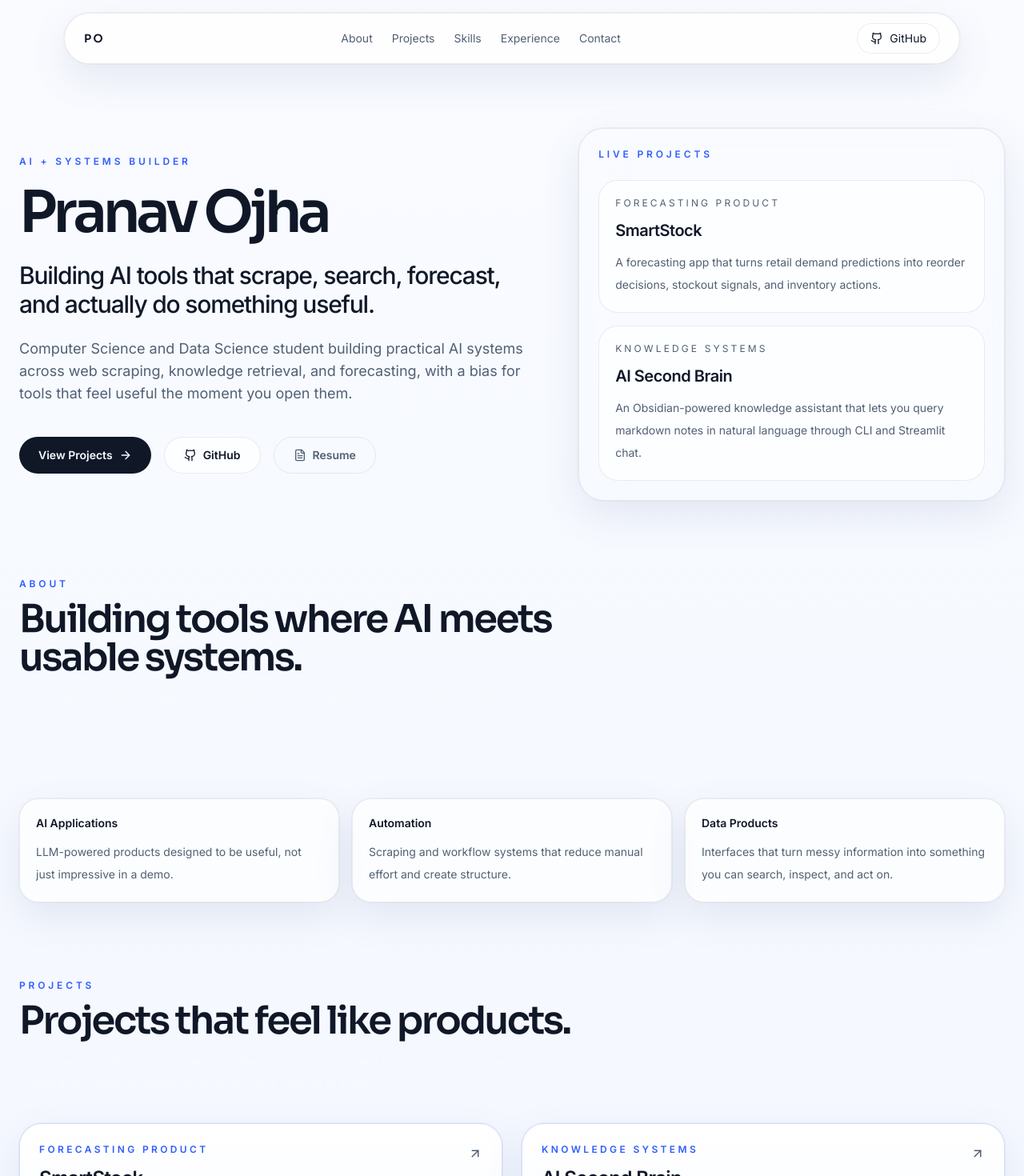
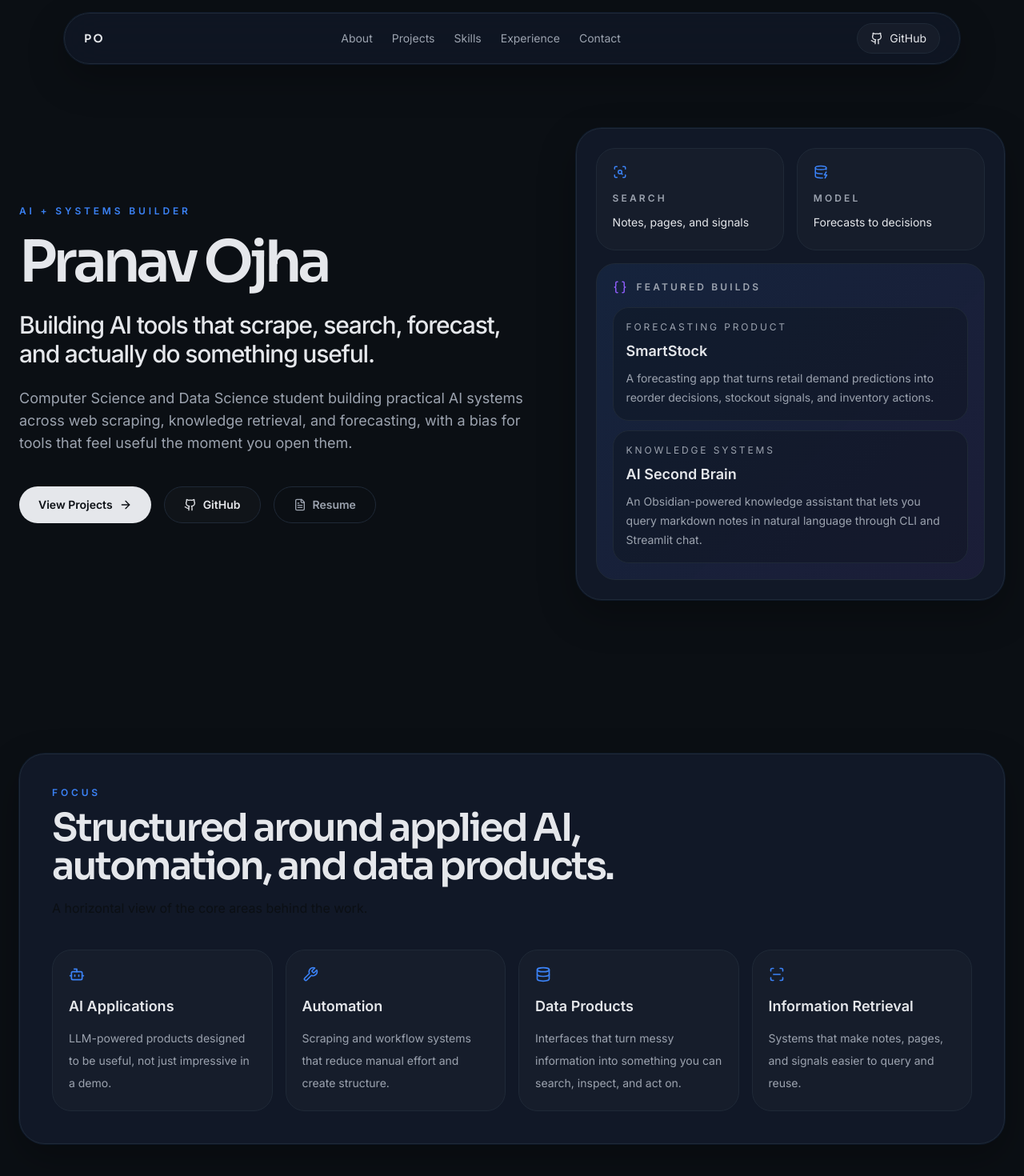
Before and after one commit to Pranavojhaa/project-portfolio, a React (Vite) app: page / in a window 1280 px wide. Shown: the top 1470 px of the page at 80% size. Built offline with nearby package versions, Linux system fonts and the light colour scheme.

Commit message:
Redesign portfolio layout and theme

```diff
--- a/src/App.jsx
+++ b/src/App.jsx
@@ -1,4 +1,5 @@
 import { motion } from "framer-motion";
+import { Bot, Database, ScanLine, Wrench } from "lucide-react";
 import { useState } from "react";
 import { ContactSection } from "./components/ContactSection";
 import { Footer } from "./components/Footer";
@@ -13,54 +14,82 @@ import { about, experience, projects, skills } from "./data/portfolio";
 
 function App() {
   const [selectedProject, setSelectedProject] = useState(null);
+  const valueItems = [
+    {
+      title: "AI Applications",
+      copy: "LLM-powered products designed to be useful, not just impressive in a demo.",
+      icon: Bot,
+    },
+    {
+      title: "Automation",
+      copy: "Scraping and workflow systems that reduce manual effort and create structure.",
+      icon: Wrench,
+    },
+    {
+      title: "Data Products",
+      copy: "Interfaces that turn messy information into something you can search, inspect, and act on.",
+      icon: Database,
+    },
+    {
+      title: "Information Retrieval",
+      copy: "Systems that make notes, pages, and signals easier to query and reuse.",
+      icon: ScanLine,
+    },
+  ];
 
   return (
-    <div className="min-h-screen overflow-x-hidden bg-[linear-gradient(180deg,#f9fbff_0%,#f3f7ff_45%,#eef4ff_100%)] text-ink">
+    <div className="min-h-screen overflow-x-hidden bg-base text-ink">
       <div className="fixed inset-0 -z-10 bg-grid bg-[size:48px_48px] opacity-[0.035]" />
-      <div className="fixed inset-0 -z-10 bg-[radial-gradient(circle_at_14%_12%,rgba(49,94,251,0.16),transparent_24%),radial-gradient(circle_at_82%_18%,rgba(20,184,166,0.10),transparent_20%),radial-gradient(circle_at_50%_58%,rgba(255,255,255,0.72),transparent_28%)]" />
-      <div className="pointer-events-none fixed inset-x-0 top-0 -z-10 h-40 bg-[linear-gradient(180deg,rgba(249,251,255,0.94),rgba(249,251,255,0))]" />
+      <div className="fixed inset-0 -z-10 bg-[radial-gradient(circle_at_14%_12%,rgba(59,130,246,0.14),transparent_24%),radial-gradient(circle_at_82%_18%,rgba(139,92,246,0.12),transparent_20%)]" />
+      <div className="pointer-events-none fixed inset-x-0 top-0 -z-10 h-40 bg-[linear-gradient(180deg,rgba(11,15,20,0.96),rgba(11,15,20,0))]" />
 
       <Navbar />
       <Hero />
 
-      <main className="px-4 pb-16 sm:px-6">
-        <div className="mx-auto flex w-full max-w-7xl flex-col gap-24">
+      <main className="pb-20">
+        <section className="px-4 py-20 sm:px-6">
+          <div className="mx-auto max-w-7xl">
+            <div className="rounded-[32px] border border-line bg-panel p-8 shadow-glow sm:p-10">
               <Section
                 id="about"
-            eyebrow="About"
-            title="Building tools where AI meets usable systems."
-            description={about}
+                eyebrow="Focus"
+                title="Structured around applied AI, automation, and data products."
+                description="A horizontal view of the core areas behind the work."
+                className="mb-0"
               >
+                <div className="grid gap-4 sm:grid-cols-2 xl:grid-cols-4">
+                  {valueItems.map((item) => {
+                    const Icon = item.icon;
+                    return (
                       <motion.div
+                        key={item.title}
                         initial={{ opacity: 0, y: 20 }}
                         whileInView={{ opacity: 1, y: 0 }}
                         viewport={{ once: true, amount: 0.3 }}
-              transition={{ duration: 0.5 }}
-              className="grid gap-4 md:grid-cols-3"
+                        transition={{ duration: 0.45 }}
+                        className="flex h-full flex-col rounded-[24px] border border-line bg-[rgba(255,255,255,0.02)] p-5"
                       >
-              {[
-                ["AI Applications", "LLM-powered products designed to be useful, not just impressive in a demo."],
-                ["Automation", "Scraping and workflow systems that reduce manual effort and create structure."],
-                ["Data Products", "Interfaces that turn messy information into something you can search, inspect, and act on."],
-              ].map(([title, copy]) => (
-                <div
-                  key={title}
-                  className="rounded-[24px] border border-line bg-white/70 p-5 shadow-glow backdrop-blur-sm"
-                >
-                  <p className="text-sm font-semibold text-ink">{title}</p>
-                  <p className="mt-3 text-sm leading-7 text-slate">{copy}</p>
+                        <Icon size={20} className="text-accent" />
+                        <p className="mt-4 text-lg font-semibold text-ink">{item.title}</p>
+                        <p className="mt-3 text-sm leading-7 text-slate">{item.copy}</p>
+                      </motion.div>
+                    );
+                  })}
                 </div>
-              ))}
-            </motion.div>
               </Section>
+            </div>
+          </div>
+        </section>
 
+        <section className="border-y border-line bg-baseAlt/30 px-4 py-20 sm:px-6">
+          <div className="mx-auto max-w-7xl">
             <Section
               id="projects"
               eyebrow="Projects"
-            title="Projects that feel like products."
-            description="Each one is built to show working systems, not just isolated code: clear purpose, thoughtful implementation, and an obvious reason to exist."
+              title="Featured projects"
+              description="The main focus of the portfolio. Each project is presented as a structured build with clear purpose, technologies, and available links."
             >
-            <div className="grid gap-6 lg:grid-cols-2">
+              <div className="grid gap-6 md:grid-cols-2 xl:grid-cols-3">
                 {projects.map((project, index) => (
                   <ProjectCard
                     key={project.title}
@@ -71,12 +100,30 @@ function App() {
                 ))}
               </div>
             </Section>
+          </div>
+        </section>
+
+        <section className="px-4 py-20 sm:px-6">
+          <div className="mx-auto grid max-w-7xl gap-16 xl:grid-cols-[0.75fr_1.25fr]">
+            <Section
+              id="about_story"
+              eyebrow="About"
+              title="A concise view of how I like to build."
+              description=""
+              className="max-w-2xl"
+            >
+              <div className="grid gap-4">
+                <div className="rounded-[24px] border border-line bg-panel p-6 shadow-glow">
+                  <p className="text-base leading-8 text-slate">{about}</p>
+                </div>
+              </div>
+            </Section>
 
             <Section
               id="skills"
               eyebrow="Skills"
-            title="The technical stack behind the work."
-            description="A compact snapshot of the languages, frameworks, tools, and concepts showing up across the projects."
+              title="Technical skills"
+              description="Grouped for readability and shown as segmented blocks rather than plain lists."
             >
               <div className="grid gap-4 md:grid-cols-2">
                 {skills.map((skill, index) => (
@@ -84,22 +131,31 @@ function App() {
                 ))}
               </div>
             </Section>
+          </div>
+        </section>
 
+        <section className="border-y border-line bg-baseAlt/20 px-4 py-20 sm:px-6">
+          <div className="mx-auto max-w-7xl">
             <Section
               id="experience"
               eyebrow="Experience"
-            title="Leadership, teaching, and community."
-            description="A short view of the places where I have built communities, helped other students level up, and taken ownership outside project work."
+              title="Experience and achievements"
+              description="A structured timeline of leadership, teaching, and technical community work."
             >
-            <div className="grid gap-4 md:grid-cols-2">
+              <div className="grid gap-8 lg:max-w-3xl">
                 {experience.map((item, index) => (
                   <ExperienceCard key={item.title} item={item} index={index} />
                 ))}
               </div>
             </Section>
+          </div>
+        </section>
 
+        <section className="px-4 py-20 sm:px-6">
+          <div className="mx-auto max-w-7xl">
             <ContactSection />
           </div>
+        </section>
       </main>
 
       <Footer />
--- a/src/components/Hero.jsx
+++ b/src/components/Hero.jsx
@@ -1,13 +1,13 @@
 import { motion } from "framer-motion";
-import { ArrowRight, FileText, Github } from "lucide-react";
+import { ArrowRight, Braces, DatabaseZap, FileText, Github, ScanSearch } from "lucide-react";
 import { hero, projects } from "../data/portfolio";
 
 export function Hero() {
   const featuredProjects = projects.filter((project) => project.featured).slice(0, 2);
 
   return (
-    <section id="top" className="px-4 pb-20 pt-12 sm:px-6 sm:pb-24 sm:pt-20">
-      <div className="mx-auto grid w-full max-w-7xl gap-12 lg:grid-cols-[1.1fr_0.9fr] lg:items-center">
+    <section id="top" className="px-4 pb-24 pt-12 sm:px-6 sm:pb-28 sm:pt-20">
+      <div className="mx-auto grid w-full max-w-7xl gap-10 lg:grid-cols-[1.1fr_0.9fr] lg:items-center">
         <div>
           <motion.p
             initial={{ opacity: 0, y: 16 }}
@@ -62,14 +62,14 @@ export function Hero() {
               href={hero.github}
               target="_blank"
               rel="noreferrer"
-            className="inline-flex items-center justify-center gap-2 rounded-full border border-line bg-white/75 px-6 py-3 text-sm font-semibold text-ink transition hover:bg-white"
+              className="inline-flex items-center justify-center gap-2 rounded-full border border-line bg-[rgba(255,255,255,0.02)] px-6 py-3 text-sm font-semibold text-ink transition hover:border-accent/40 hover:bg-[rgba(59,130,246,0.08)]"
             >
               <Github size={16} />
               GitHub
             </a>
             <a
               href={hero.resume}
-            className="inline-flex items-center justify-center gap-2 rounded-full border border-line bg-transparent px-6 py-3 text-sm font-semibold text-slate transition hover:bg-white/60 hover:text-ink"
+              className="inline-flex items-center justify-center gap-2 rounded-full border border-line bg-transparent px-6 py-3 text-sm font-semibold text-slate transition hover:border-accentSoft/40 hover:bg-[rgba(139,92,246,0.08)] hover:text-ink"
             >
               <FileText size={16} />
               Resume
@@ -81,23 +81,45 @@ export function Hero() {
           initial={{ opacity: 0, y: 24 }}
           animate={{ opacity: 1, y: 0 }}
           transition={{ duration: 0.7, delay: 0.12 }}
-          className="rounded-[32px] border border-line bg-white/72 p-6 shadow-glow backdrop-blur-xl"
+          className="grid gap-4 rounded-[32px] border border-line bg-panel p-6 shadow-glow"
         >
-          <p className="text-xs font-semibold uppercase tracking-[0.32em] text-accent">
-            Live projects
+          <div className="grid gap-4 sm:grid-cols-2">
+            {[
+              { label: "Search", value: "Notes, pages, and signals", icon: ScanSearch },
+              { label: "Model", value: "Forecasts to decisions", icon: DatabaseZap },
+            ].map((item) => {
+              const Icon = item.icon;
+              return (
+                <div key={item.label} className="rounded-[24px] border border-line bg-[rgba(255,255,255,0.02)] p-5">
+                  <Icon size={18} className="text-accent" />
+                  <p className="mt-4 text-xs font-semibold uppercase tracking-[0.26em] text-slate">
+                    {item.label}
                   </p>
-          <div className="mt-6 space-y-4">
+                  <p className="mt-2 text-sm leading-7 text-ink">{item.value}</p>
+                </div>
+              );
+            })}
+          </div>
+          <div className="rounded-[24px] border border-line bg-[linear-gradient(135deg,rgba(59,130,246,0.10),rgba(139,92,246,0.08))] p-5">
+            <div className="flex items-center gap-3">
+              <Braces size={18} className="text-accentSoft" />
+              <p className="text-xs font-semibold uppercase tracking-[0.26em] text-slate">
+                Featured Builds
+              </p>
+            </div>
+            <div className="mt-4 grid gap-3">
               {featuredProjects.map((project) => (
                 <a
                   key={project.title}
                   href="#projects"
-                className="block rounded-[24px] border border-line bg-white/70 p-5 transition hover:bg-white"
+                  className="rounded-[20px] border border-line bg-[rgba(11,15,20,0.35)] p-4 transition hover:border-accent/30 hover:bg-[rgba(17,24,39,0.9)]"
                 >
-                <p className="text-xs uppercase tracking-[0.26em] text-slate">{project.highlight}</p>
-                <h2 className="mt-3 text-xl font-semibold tracking-tight text-ink">{project.title}</h2>
-                <p className="mt-3 text-sm leading-7 text-slate">{project.summary}</p>
+                  <p className="text-xs uppercase tracking-[0.24em] text-slate">{project.highlight}</p>
+                  <h2 className="mt-2 text-lg font-semibold text-ink">{project.title}</h2>
+                  <p className="mt-2 text-sm leading-6 text-slate">{project.summary}</p>
                 </a>
               ))}
+            </div>
           </div>
         </motion.aside>
       </div>
--- a/src/components/Navbar.jsx
+++ b/src/components/Navbar.jsx
@@ -4,7 +4,7 @@ import { hero, navItems } from "../data/portfolio";
 export function Navbar() {
   return (
     <header className="sticky top-0 z-50 mx-auto mt-4 w-[min(1120px,calc(100%-1.25rem))]">
-      <div className="flex items-center justify-between rounded-full border border-line bg-panel px-4 py-3 shadow-glow backdrop-blur-xl sm:px-6">
+      <div className="flex items-center justify-between rounded-full border border-line bg-[rgba(17,24,39,0.82)] px-4 py-3 shadow-glow backdrop-blur-xl sm:px-6">
         <a href="#top" className="font-display text-sm font-semibold tracking-[0.16em] text-ink">
           PO
         </a>
@@ -19,7 +19,7 @@ export function Navbar() {
           href={hero.github}
           target="_blank"
           rel="noreferrer"
-          className="inline-flex items-center gap-2 rounded-full border border-line bg-white/70 px-4 py-2 text-sm text-ink transition hover:bg-white"
+          className="inline-flex items-center gap-2 rounded-full border border-line bg-[rgba(255,255,255,0.03)] px-4 py-2 text-sm text-ink transition hover:border-accent/40 hover:bg-[rgba(59,130,246,0.08)]"
         >
           <Github size={16} />
           GitHub
--- a/src/components/SkillCard.jsx
+++ b/src/components/SkillCard.jsx
@@ -7,14 +7,14 @@ export function SkillCard({ skill, index }) {
       whileInView={{ opacity: 1, y: 0 }}
       viewport={{ once: true, amount: 0.25 }}
       transition={{ duration: 0.45, delay: index * 0.05 }}
-      className="rounded-[24px] border border-line bg-white/72 p-5 shadow-glow"
+      className="rounded-[24px] border border-line bg-panel p-5"
     >
       <p className="text-xs font-semibold uppercase tracking-[0.28em] text-accent">{skill.title}</p>
       <div className="mt-4 flex flex-wrap gap-2">
         {skill.items.map((item) => (
           <span
             key={item}
-            className="rounded-full border border-line bg-white px-3 py-2 text-sm text-slate"
+            className="rounded-full border border-line bg-[rgba(255,255,255,0.03)] px-3 py-2 text-sm text-slate"
           >
             {item}
           </span>
--- a/src/styles.css
+++ b/src/styles.css
@@ -3,7 +3,7 @@
 @tailwind utilities;
 
 :root {
-  color-scheme: light;
+  color-scheme: dark;
 }
 
 html {
@@ -14,9 +14,9 @@ body {
   margin: 0;
   min-width: 320px;
   background:
-    radial-gradient(circle at 12% 12%, rgba(49, 94, 251, 0.14), transparent 20%),
-    radial-gradient(circle at 82% 16%, rgba(20, 184, 166, 0.10), transparent 18%),
-    linear-gradient(180deg, #f9fbff 0%, #f3f7ff 46%, #eef4ff 100%);
+    radial-gradient(circle at 12% 12%, rgba(59, 130, 246, 0.14), transparent 20%),
+    radial-gradient(circle at 82% 16%, rgba(139, 92, 246, 0.12), transparent 18%),
+    linear-gradient(180deg, #0b0f14 0%, #0d121a 46%, #0b0f14 100%);
   font-family: "Inter", ui-sans-serif, system-ui, sans-serif;
 }
 
@@ -25,6 +25,6 @@ body {
 }
 
 ::selection {
-  background: rgba(49, 94, 251, 0.18);
-  color: #101828;
+  background: rgba(59, 130, 246, 0.26);
+  color: #e5e7eb;
 }
--- a/tailwind.config.js
+++ b/tailwind.config.js
@@ -4,24 +4,24 @@ export default {
   theme: {
     extend: {
       colors: {
-        ink: "#101828",
-        slate: "#516074",
-        line: "rgba(16,24,40,0.08)",
-        panel: "rgba(255,255,255,0.72)",
-        accent: "#315EFB",
-        accentSoft: "#14B8A6",
-        base: "#F7FAFF",
-        baseAlt: "#EEF4FF",
+        ink: "#E5E7EB",
+        slate: "#9CA3AF",
+        line: "#1F2937",
+        panel: "#111827",
+        accent: "#3B82F6",
+        accentSoft: "#8B5CF6",
+        base: "#0B0F14",
+        baseAlt: "#111827",
       },
       fontFamily: {
         sans: ["Inter", "ui-sans-serif", "system-ui", "sans-serif"],
         display: ["Sora", "Inter", "ui-sans-serif", "system-ui", "sans-serif"],
       },
       boxShadow: {
-        glow: "0 0 0 1px rgba(16,24,40,0.04), 0 18px 48px rgba(79,102,145,0.12)",
+        glow: "0 0 0 1px rgba(59,130,246,0.10), 0 18px 48px rgba(0,0,0,0.28)",
       },
       backgroundImage: {
-        grid: "linear-gradient(rgba(49,94,251,0.06) 1px, transparent 1px), linear-gradient(90deg, rgba(49,94,251,0.06) 1px, transparent 1px)",
+        grid: "linear-gradient(rgba(59,130,246,0.06) 1px, transparent 1px), linear-gradient(90deg, rgba(59,130,246,0.06) 1px, transparent 1px)",
       },
     },
   },
```
Also changed, not shown: src/components/ContactSection.jsx (+10 -10 lines), src/components/ExperienceCard.jsx (+8 -4 lines), src/components/Footer.jsx (+8 -0 lines), src/components/ProjectCard.jsx (+6 -6 lines), src/components/ProjectOverlay.jsx (+8 -8 lines). Lines whose indentation alone changed are shown as unchanged.
